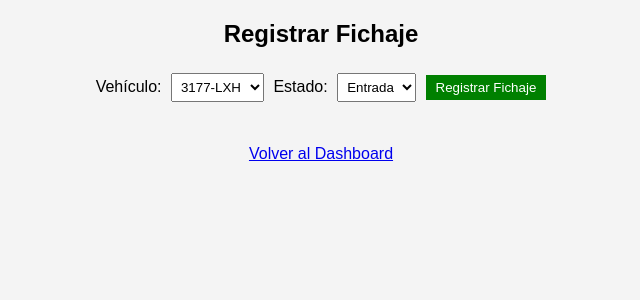
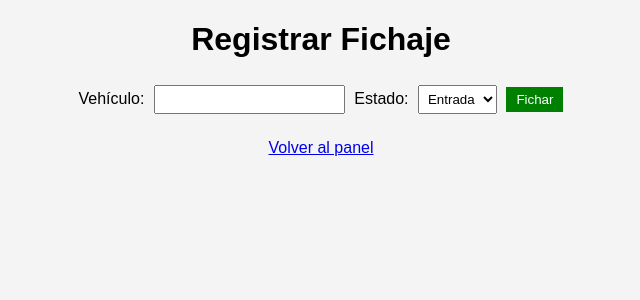
Before and after one commit to MTRANSFER/fichaje-app, a Flask app: page /fichar in a window 1280 px wide. Shown: the top 300 px of the page, without its empty margins (319-959 px from the left). Run offline with Flask 3, Linux system fonts and the light colour scheme; a user stored in the database is signed in.

Commit message:
Update fichar.html

```diff
--- a/templates/fichar.html
+++ b/templates/fichar.html
@@ -1,29 +1,27 @@
 <!DOCTYPE html>
-<html>
+<html lang="es">
 <head>
-    <title>Fichar Entrada/Salida</title>
-    <link rel="stylesheet" type="text/css" href="{{ url_for('static', filename='styles.css') }}">
+    <meta charset="UTF-8">
+    <meta name="viewport" content="width=device-width, initial-scale=1.0">
+    <title>Fichar</title>
+    <link rel="stylesheet" href="{{ url_for('static', filename='styles.css') }}">
 </head>
 <body>
-    <h2>Registrar Fichaje</h2>
+    <h1>Registrar Fichaje</h1>
 
-    <form method="POST" action="/fichar">
-        <label for="vehicle">Vehículo:</label>
-        <select name="vehicle" required>
-            <option value="3177-LXH">3177-LXH</option>
-            <option value="7576-MJZ">7576-MJZ</option>
-        </select>
+    <form action="{{ url_for('fichar') }}" method="POST">
+        <label for="vehiculo">Vehículo:</label>
+        <input type="text" id="vehiculo" name="vehiculo" required>
 
-        <label for="status">Estado:</label>
-        <select name="status" required>
+        <label for="estado">Estado:</label>
+        <select id="estado" name="estado" required>
             <option value="Entrada">Entrada</option>
             <option value="Salida">Salida</option>
         </select>
 
-        <button type="submit">Registrar Fichaje</button>
+        <button type="submit">Fichar</button>
     </form>
 
-    <br>
-    <a href="/dashboard">Volver al Dashboard</a>
+    <a href="{{ url_for('dashboard') }}">Volver al panel</a>
 </body>
 </html>
```
